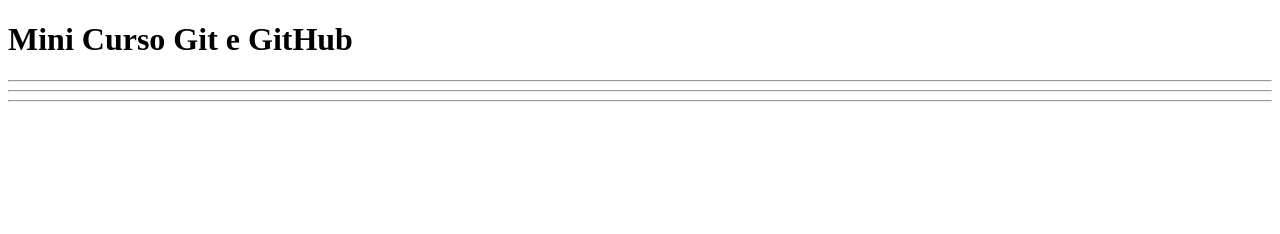
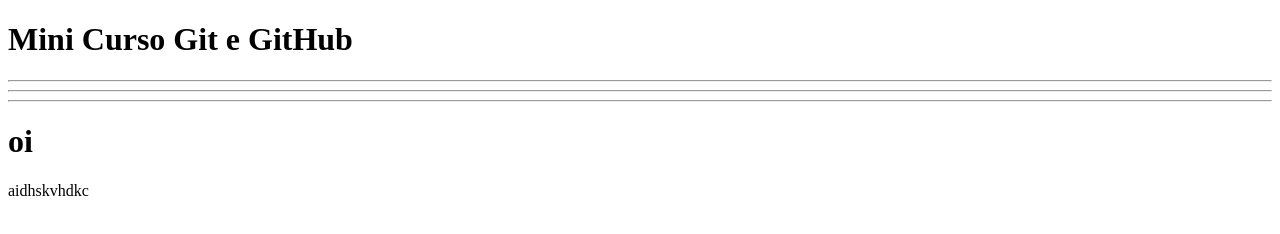
Before and after one commit to Irael-Nunes/mini_Curso_GitHub, a plain HTML site: page index.html in a window 1280 px wide. Drawn offline with Linux system fonts and the light colour scheme.

Commit message:
add um h1 e p

```diff
--- a/index.html
+++ b/index.html
@@ -10,5 +10,7 @@
     <hr>
     <hr>
     <hr>
+    <h1>oi</h1>
+    <p>aidhskvhdkc</p>
 </body>
 </html>
```
